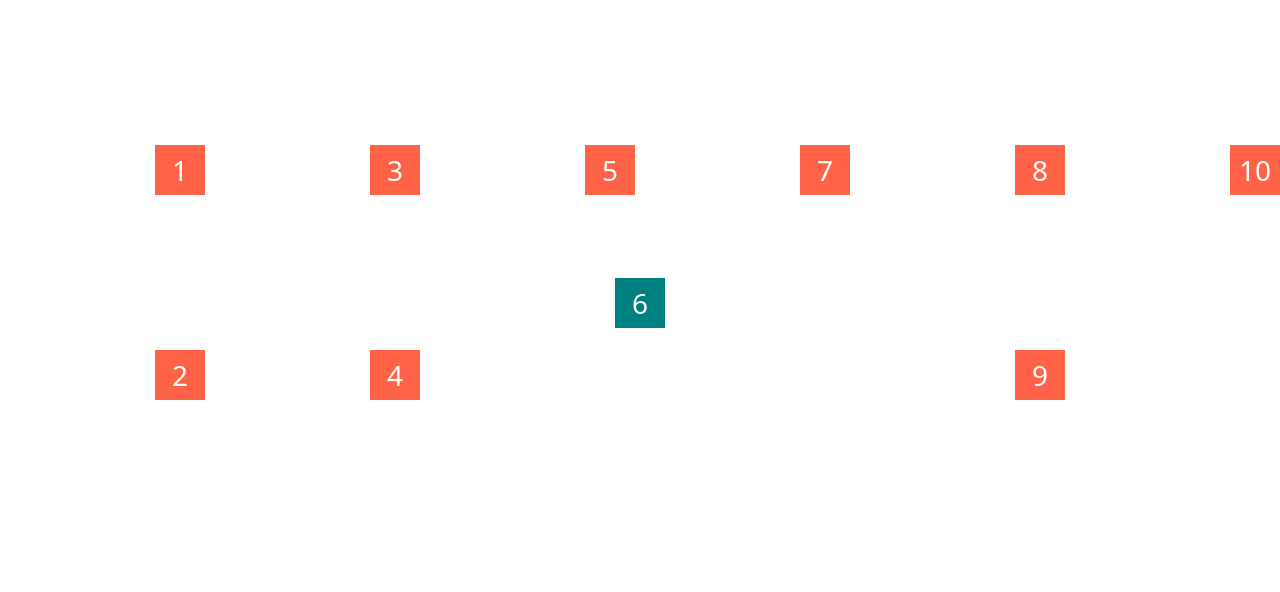
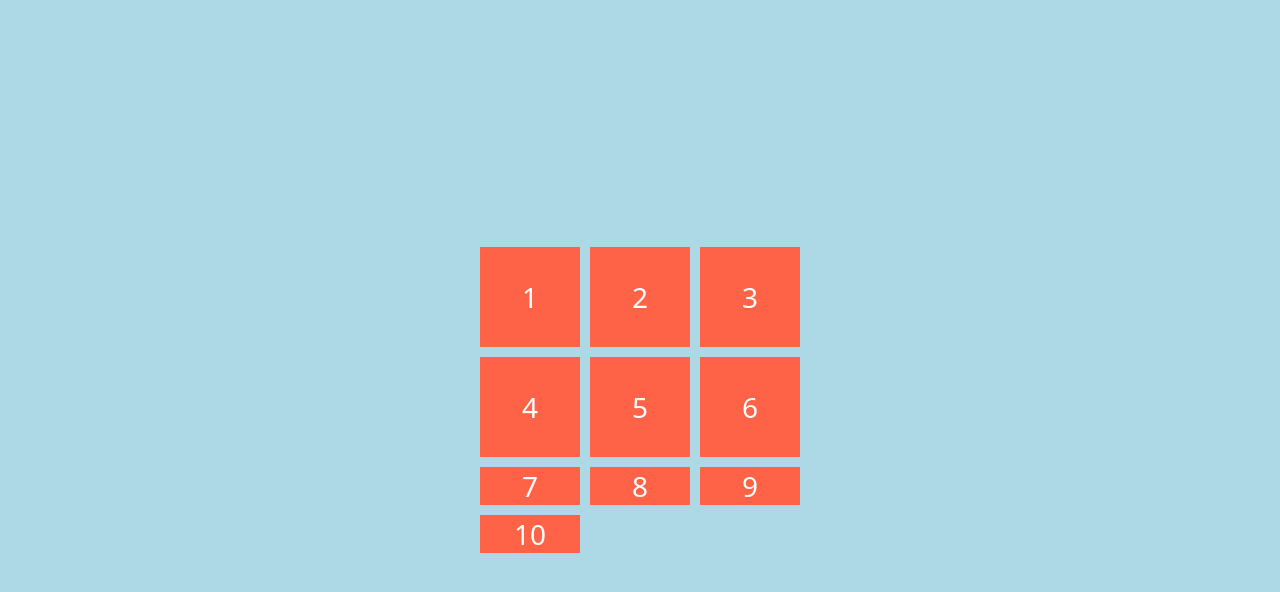
Before and after one commit to txxgxxx/CSS-LayoutMasterclass, a plain HTML site: page index.html in a window 1280 px wide. Drawn offline with Linux system fonts and the light colour scheme.

Commit message:
3.8 Align and justify content

```diff
--- a/style.css
+++ b/style.css
@@ -6,20 +6,15 @@ body {
 
 .father {
   display: grid;
-  min-height: 50vh;
+  height: 100vh;
   gap: 10px;
-  grid-template-columns: repeat(2, 1fr);
-  grid-template-rows: repeat(2, 1fr);
-  grid-auto-columns: 1fr;
-  grid-auto-flow: column;
-  /* justify-items: end;
-  align-items: end; */
-  place-items: end end;
+  grid-template-columns: repeat(3, 100px);
+  grid-template-rows: repeat(2, 100px);
+  background-color: lightblue;
+  place-content: center;
 }
 
 .child {
-  width: 50px;
-  height: 50px;
   background-color: tomato;
   color: white;
   font-size: 28px;
@@ -27,11 +22,3 @@ body {
   justify-content: center;
   align-items: center;
 }
-
-.child:nth-child(6){
-  background-color: teal;
-  /* align-self: center;
-  justify-self: end; */
-  place-self: center;
-  grid-column: span 2;
-}
```
